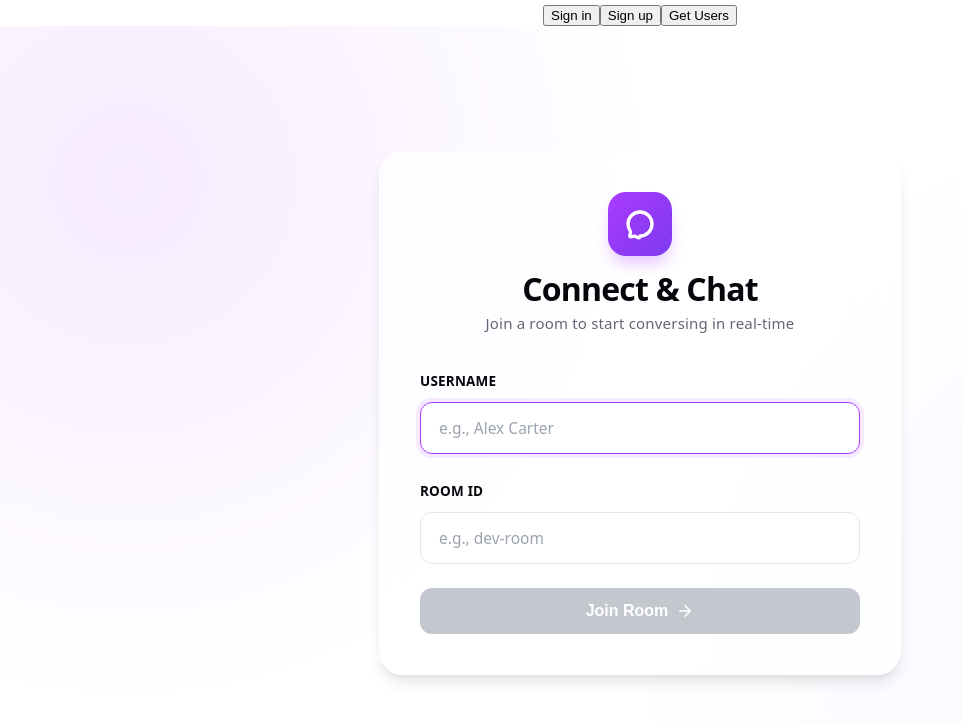
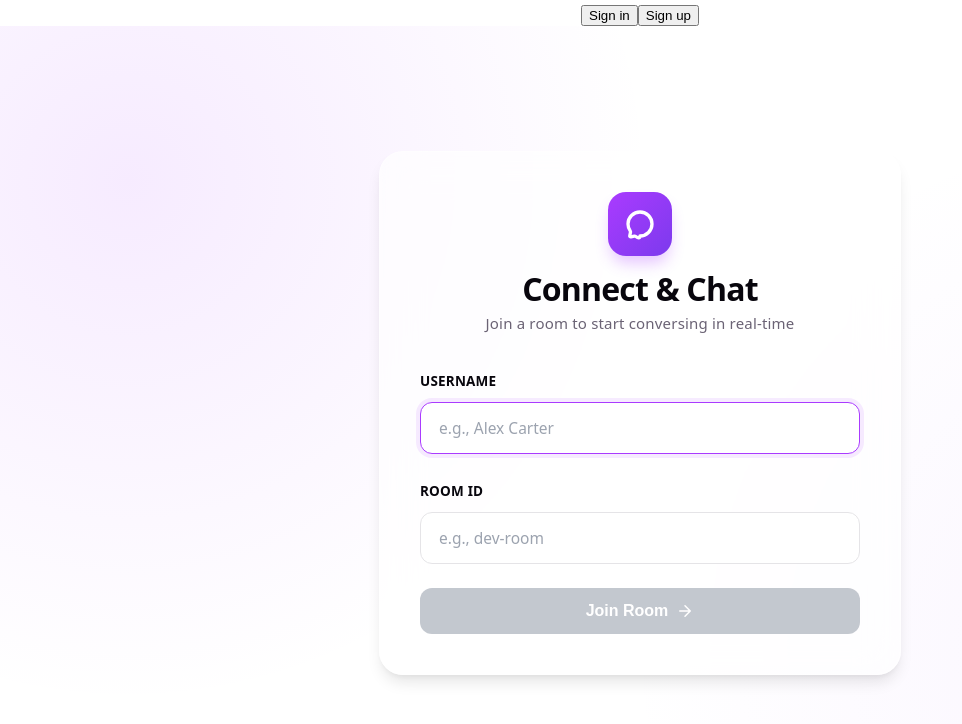
Before and after one commit to faiyazdev/chat-app, a React (Vite) app in the folder frontend/: page / in a window 1280 px wide. Shown: the top 724 px of the page, without its empty margins (0-962 px from the left). Built offline with nearby package versions, Linux system fonts and the light colour scheme; no server answers.

Commit message:
Update navbar for simplicity

```diff
--- a/frontend/src/components/Navbar.tsx
+++ b/frontend/src/components/Navbar.tsx
@@ -1,7 +1,5 @@
 import { Show, SignInButton, SignUpButton, UserButton } from "@clerk/react";
-import { useChatStore } from "../store/useChatStore";
 function Navbar() {
-  const getUsers = useChatStore((state) => state.getUsers);
   return (
     <header>
       <Show when="signed-out">
@@ -11,7 +9,6 @@ function Navbar() {
       <Show when="signed-in">
         <UserButton />
       </Show>
-      <button onClick={() => getUsers()}>Get Users</button>
     </header>
   );
 }
```
